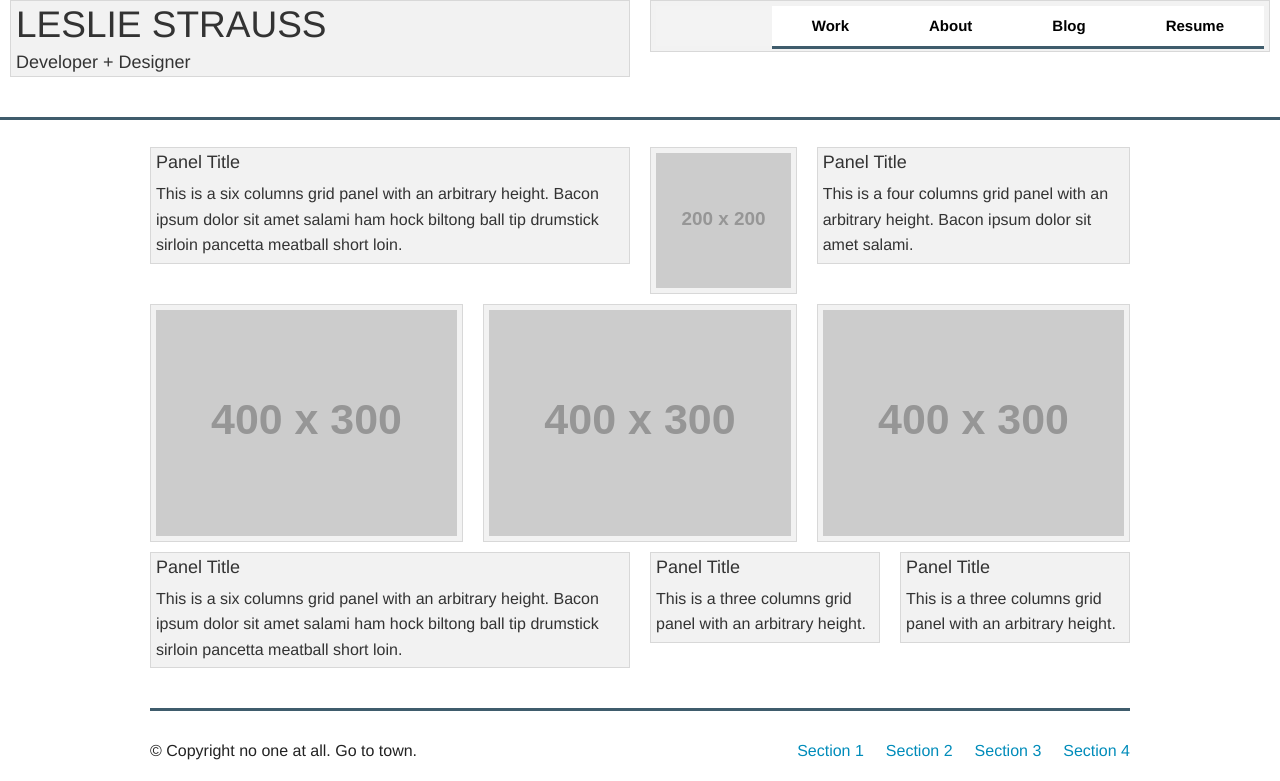
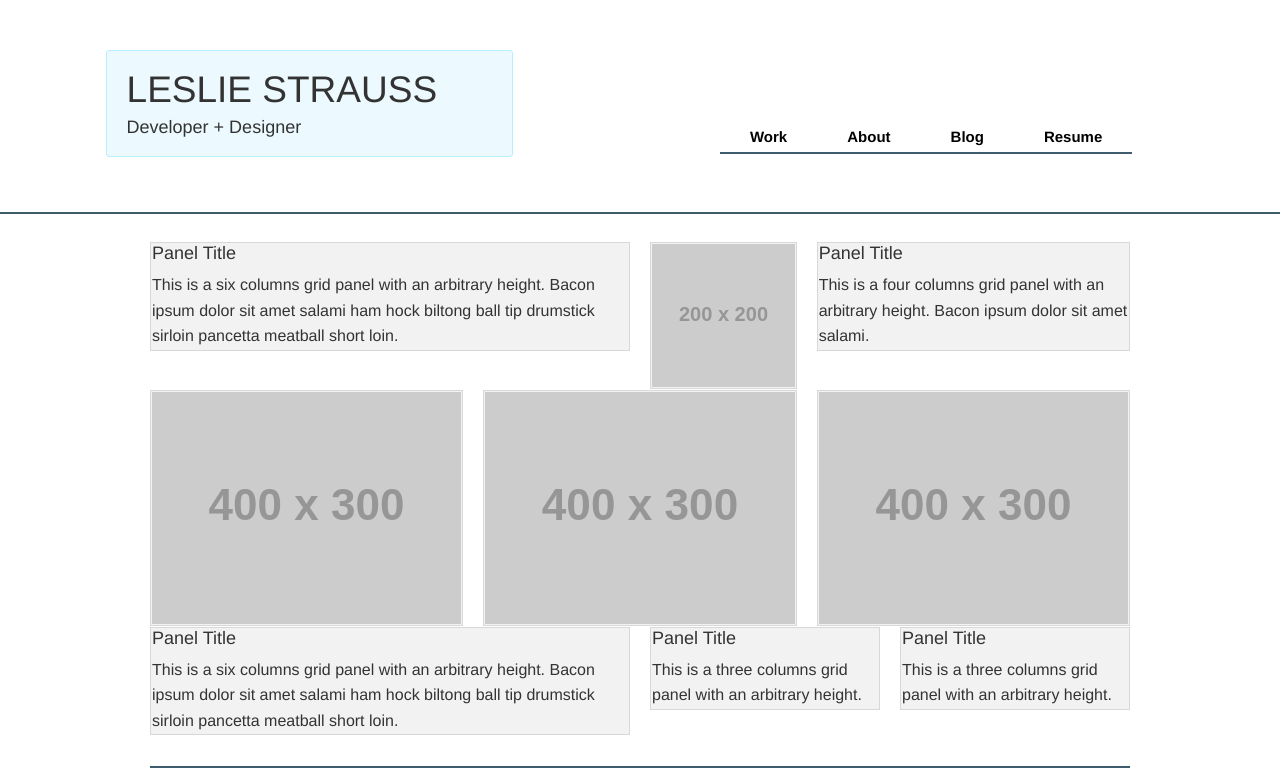
Before and after one commit to leslstrauss/nonagon, a website: page index.html in a window 1280 px wide. Shown: the top 781 px of the page. Drawn offline with Linux system fonts and the light colour scheme; placeholder pictures from the web are drawn by us.

Commit message:
Progress on alignment.

```diff
--- a/css/lesl.css
+++ b/css/lesl.css
@@ -5,6 +5,8 @@
   display: flex;
   -webkit-flex-direction: row;
   flex-direction: row;
+  margin-top: 50px;
+
 }
 
 .flexcolumn {
@@ -25,15 +27,14 @@
   justify-content: center;
 }
 
-/*#lesl-top {
+#lesl-top {
   padding-left: 20px;
   padding-top: 20px;
   padding-bottom: 20px;
-
-}*/
+}
 
 #lesl-nav {
-
+  margin-right: 100px;
 }
 
 /*.fullWidth {
--- a/index.html
+++ b/index.html
@@ -12,26 +12,32 @@
     <body>
 
       <div class="flexrow">
-        <div class="large-6 columns">
-          <div class="lesl-header">
-            <div class="panel" id="lesl-top">
+        <div class="large-5 columns">
+          <div class="large-1 columns">
+          </div>
+          <div class="large-10 columns">
+            <div class="panel callout radius" id="lesl-top">
               <h2 class="text-left">LESLIE STRAUSS</h2>
               <h5 class="text-left">Developer + Designer</h5>
             </div>
           </div>
         </div>
+        <div class="large-1 columns">
+        </div>
         <div class="large-6 columns">
-          <div class="panel" id="lesl-nav">
+          <div class="large-11 columns">
+          <br>
+          <br>
+          <br>
             <nav class="top-bar" data-topbar role="navigation">
-              <ul class="title-area">
+              <ul class="title-area" id="les-nav">
                 <li class="name">
                   <h1><a href="#"></a></h1>
                 </li>
                 <li class="toggle-topbar menu-icon"><a href="#"><span>Menu</span></a></li>
               </ul>
-
               <section class="top-bar-section">
-                <ul class="right">
+                <ul class="left">
                   <li class="active"><a href="#">Work</a></li>
                   <li class="active"><a href="#">About</a></li>
                   <li class="active"><a href="#">Blog</a></li>
@@ -41,8 +47,11 @@
               </section>
             </nav>
           </div>
+          <div class="large-1 columns">
+          </div>
         </div>
       </div>
+
 
 
       <hr>
--- a/scss/_settings.scss
+++ b/scss/_settings.scss
@@ -334,7 +334,7 @@ $shiny-edge-active-color: 0;
 // $anchor-font-color-hover: scale-color($primary-color, $lightness: -14%);
 
 // We use these to style the <hr> element
-$hr-border-width: 3px;
+$hr-border-width: 2px;
 $hr-border-style: solid;
 $hr-border-color: #3F5C6C;
 $hr-margin: rem-calc(30);
@@ -1093,8 +1093,8 @@ $include-html-panel-classes: $include-html-classes;
 /// $panel-border-color: scale-color($panel-bg, $lightness: $panel-function-factor);
 
 // We use these to set default inner padding and bottom margin
-$panel-margin-bottom: rem-calc(10);
-$panel-padding: rem-calc(5);
+$panel-margin-bottom: rem-calc(1);
+$panel-padding: rem-calc(1);
 
 // We use these to set default font colors
 /// $panel-font-color: $oil;
@@ -1523,8 +1523,8 @@ $topbar-bg-color: rgba( #ffffff, .1 );
 // $topbar-bg: #6390AD;
 
 // Height and margin
-$topbar-height: 40px;
-// $topbar-margin-bottom: 0;
+$topbar-height: 30px;
+$topbar-margin-bottom: 0;
 
 // Controlling the styles for the title in the top bar
 // $topbar-title-weight: $font-weight-normal;
@@ -1583,8 +1583,8 @@ $topbar-menu-icon-color-toggled: #000000;
 // $topbar-media-query: $medium-up;
 
 // Divider Styles
-$topbar-divider-border-bottom: solid 1px  scale-color($topbar-bg-color, $lightness: 13%);
-$topbar-divider-border-top: solid 1px scale-color($topbar-bg-color, $lightness: -50%);
+// $topbar-divider-border-bottom: solid 1px  scale-color($topbar-bg-color, $lightness: 13%);
+// $topbar-divider-border-top: solid 1px scale-color($topbar-bg-color, $lightness: -50%);
 
 // Sticky Class
 // $topbar-sticky-class: ".sticky";
```
Also changed, not shown: css/app.css.
